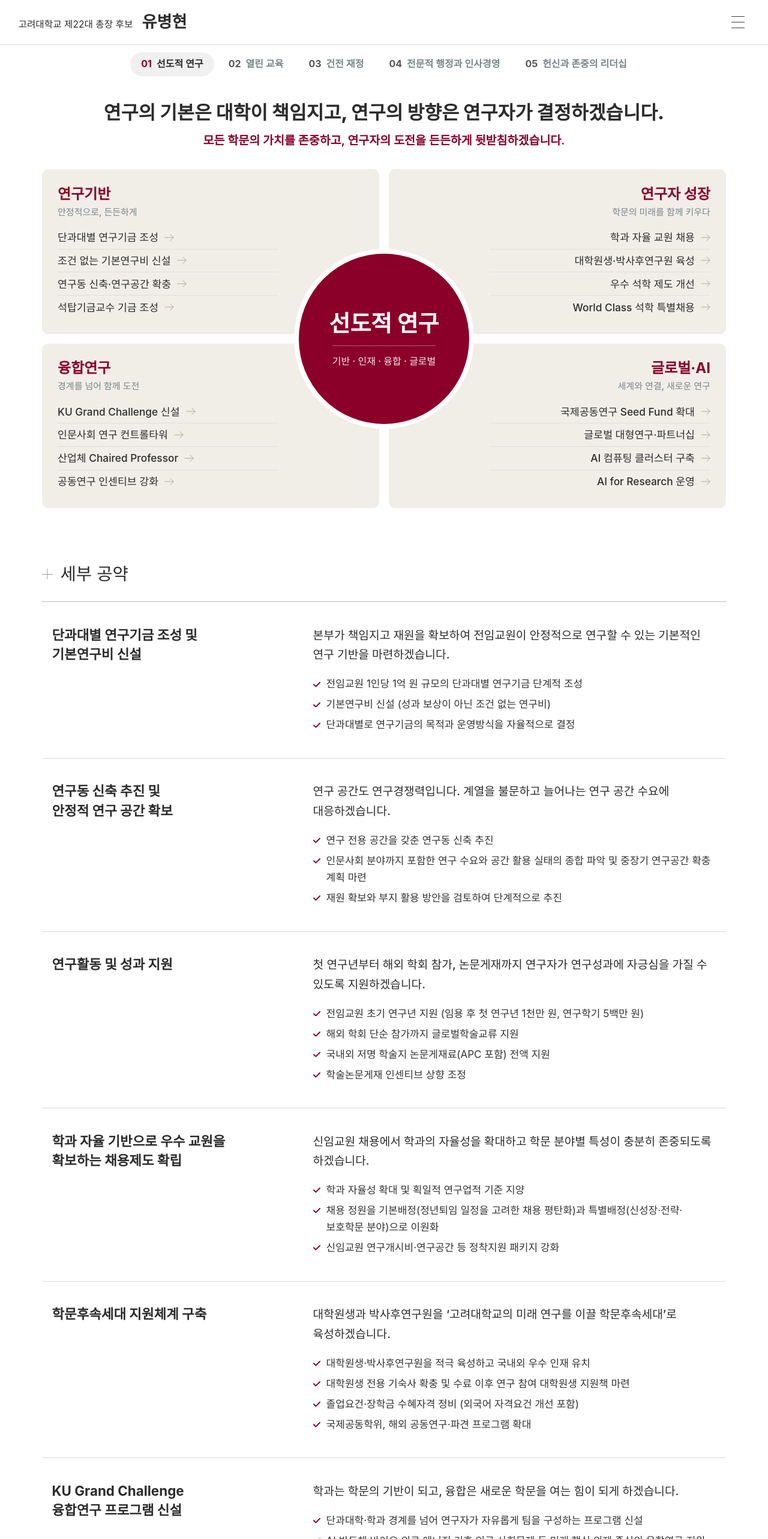
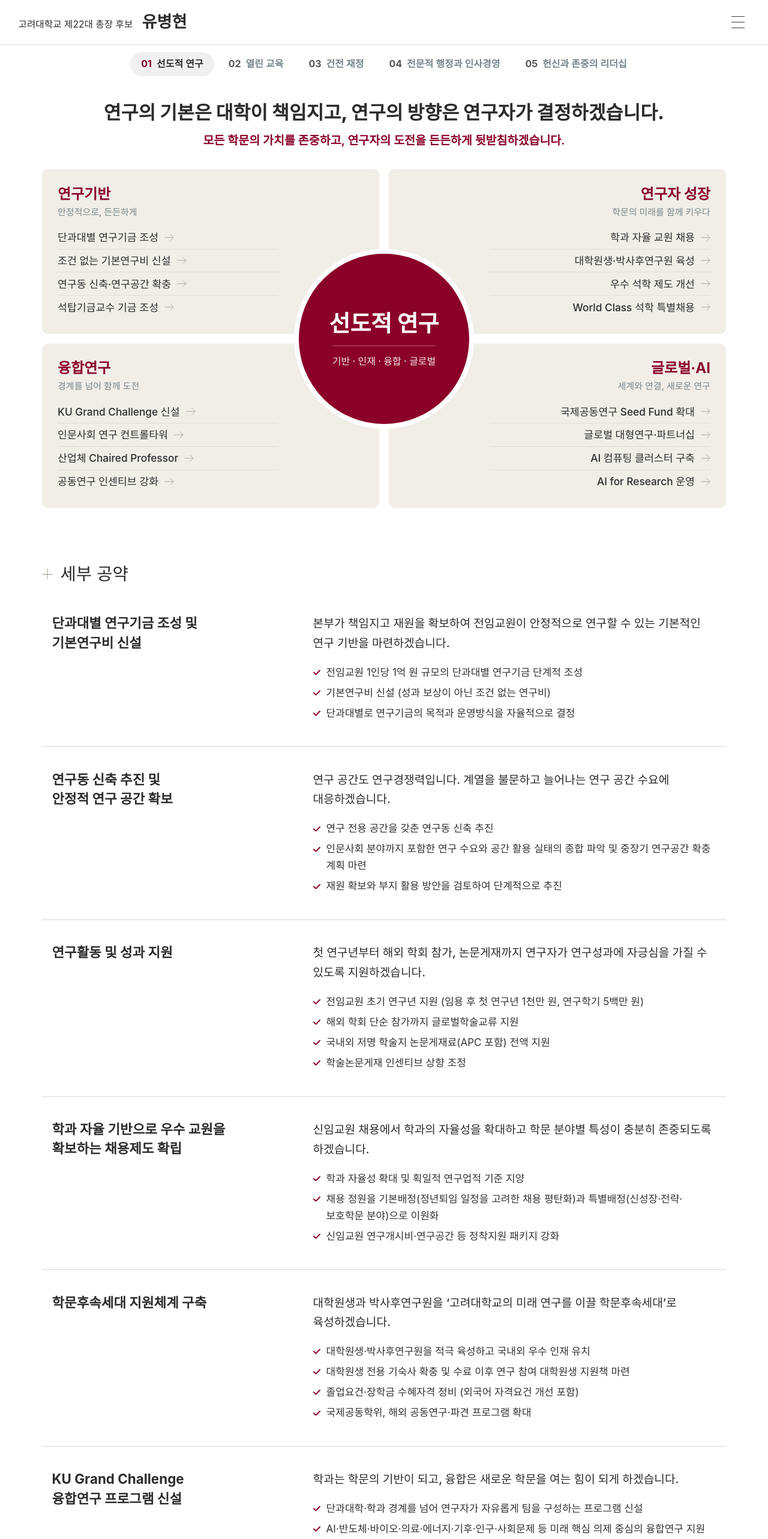
Before and after one commit to mimmimtst-svg/web, a Next.js app: page /pledges/detail in a window 1280 px wide. Shown: the top 2566 px of the page at 60% size. Built offline with nearby package versions, Linux system fonts and the light colour scheme; a web font is replaced by a local one.

Commit message:
주요 공약 상세 (P4-2): drop the 2px rule under the 세부 공약 heading
Co-Authored-By: Claude Opus 5.5 <noreply@anthropic.com>
Claude-Session: https://claude.ai/code/session_01L5e7NVB9wcp6hkLNfozD1c

```diff
--- a/components/PledgeDetail.module.css
+++ b/components/PledgeDetail.module.css
@@ -349,9 +349,10 @@
   color: var(--color-muted);
 }
 
+/* No rule under the "+ 세부 공약" heading (2026-10-21; it was a 2px
+   light-gray one) — the first pledge's own padding sets it off. */
 .pledges {
-  margin-top: clamp(20px, 2vw, 28px);
-  border-top: 2px solid var(--color-light-gray);
+  margin-top: 8px;
   list-style: none;
 }
 
@@ -580,7 +581,7 @@ footer.footer {
   }
 
   .pledges {
-    margin-top: calc(14 * var(--mu));
+    margin-top: calc(4 * var(--mu));
   }
 
   .pledge {
```
Also changed, not shown: 1 other file (tests, documents, lock files or other folders).
